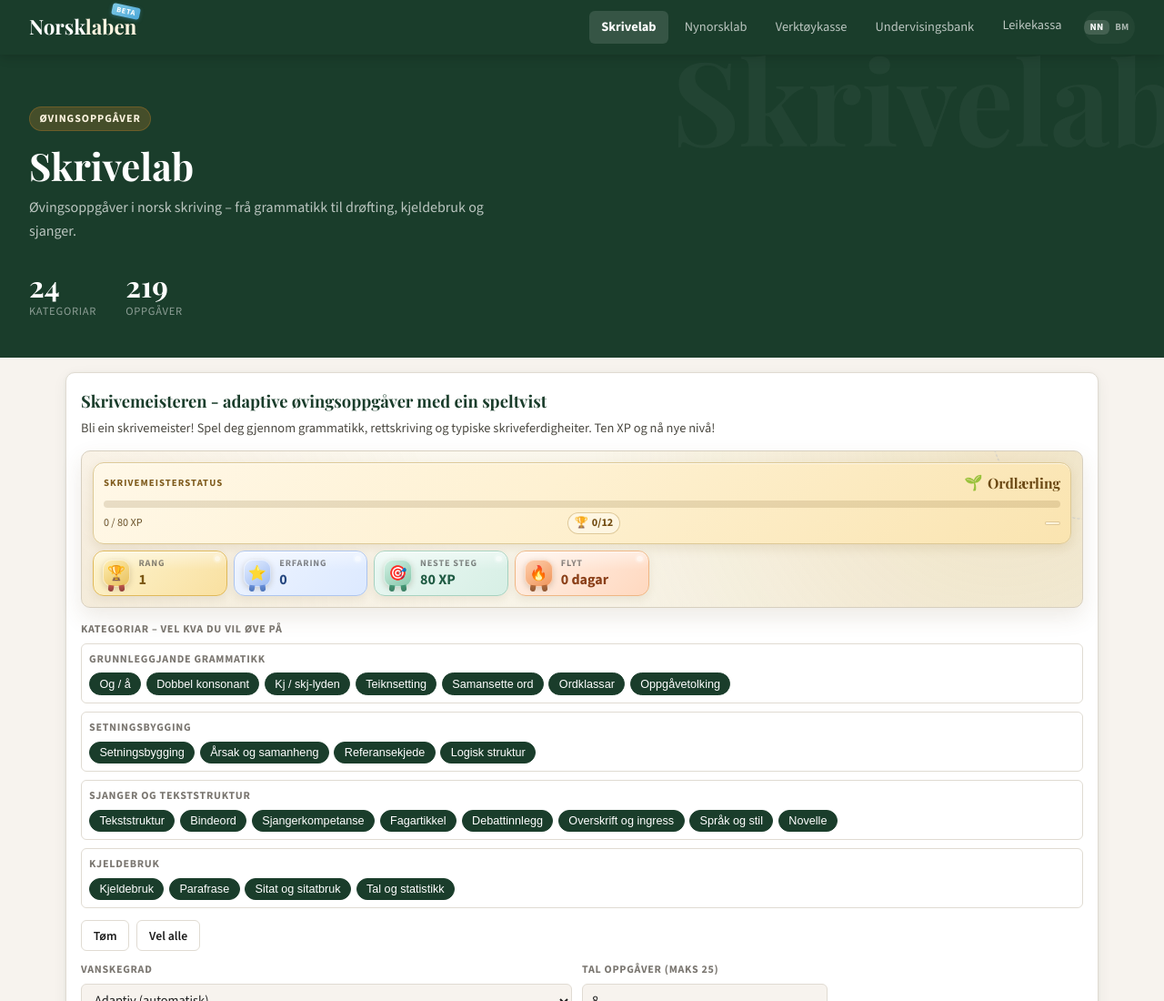
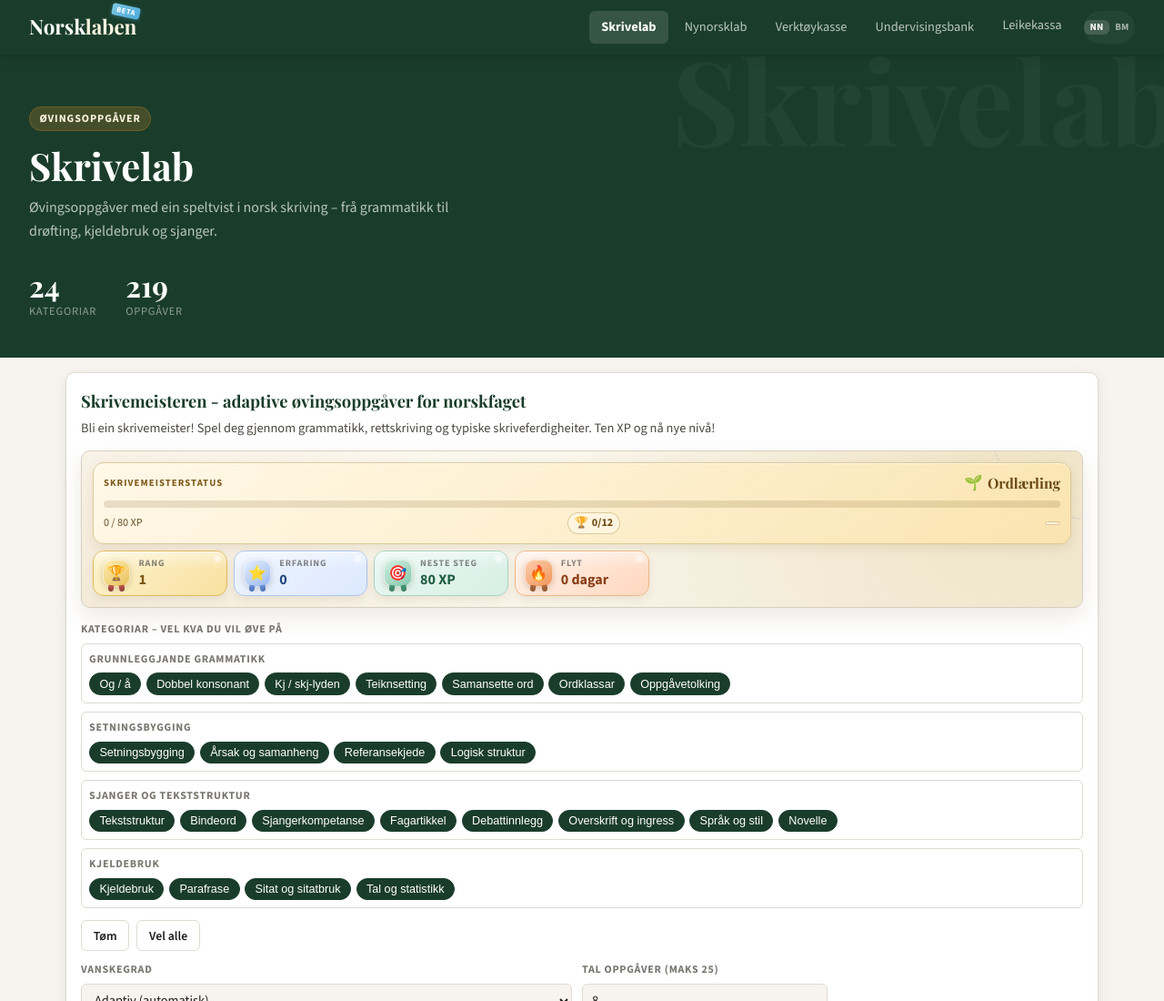
Before and after one commit to LektorTorrkvist/norsklaben, a plain HTML site: page skrivelab.html in a window 1280 px wide. Shown: the top 1100 px of the page at 91% size. Drawn offline with nearby package versions, Linux system fonts and the light colour scheme; a web font is replaced by a local one.

Commit message:
tekstendring

```diff
--- a/skrivelab.html
+++ b/skrivelab.html
@@ -37,7 +37,7 @@
 <div class="hero skrivelab-hero">
   <div class="htag">Øvingsoppgåver</div>
   <h1>Skrivelab</h1>
-  <p>Øvingsoppgåver i norsk skriving – frå grammatikk til drøfting, kjeldebruk og sjanger.</p>
+  <p>Øvingsoppgåver med ein speltvist i norsk skriving – frå grammatikk til drøfting, kjeldebruk og sjanger.</p>
   <div class="hero-stats">
     <div><div class="stat-n" id="nl-stat-categories">24</div><div class="stat-l">Kategoriar</div></div>
     <div><div class="stat-n" id="nl-stat-tasks">219</div><div class="stat-l">Oppgåver</div></div>
@@ -47,7 +47,7 @@
 <section class="adp" id="nl-adaptive" aria-labelledby="nl-adaptive-title">
   <div class="adp-inner">
     <div class="adp-head">
-      <h2 id="nl-adaptive-title">Skrivemeisteren - adaptive øvingsoppgåver med ein speltvist</h2>
+      <h2 id="nl-adaptive-title">Skrivemeisteren - adaptive øvingsoppgåver for norskfaget</h2>
       <p>Bli ein skrivemeister! Spel deg gjennom grammatikk, rettskriving og typiske skriveferdigheiter. Ten XP og nå nye nivå!</p>
       <div class="adp-gamify adp-gamify-cockpit" id="nl-ad-gamify" aria-live="polite">
         <div class="adp-g-orbit" aria-hidden="true"></div>
```
